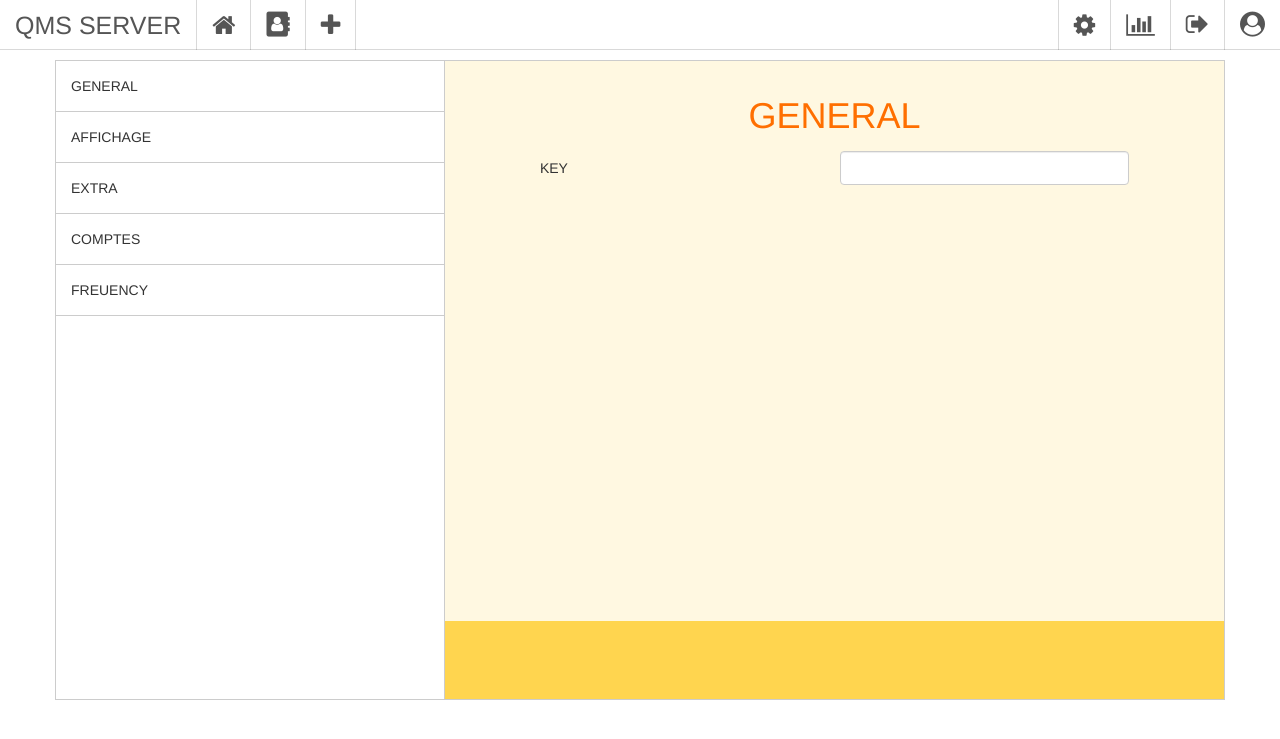
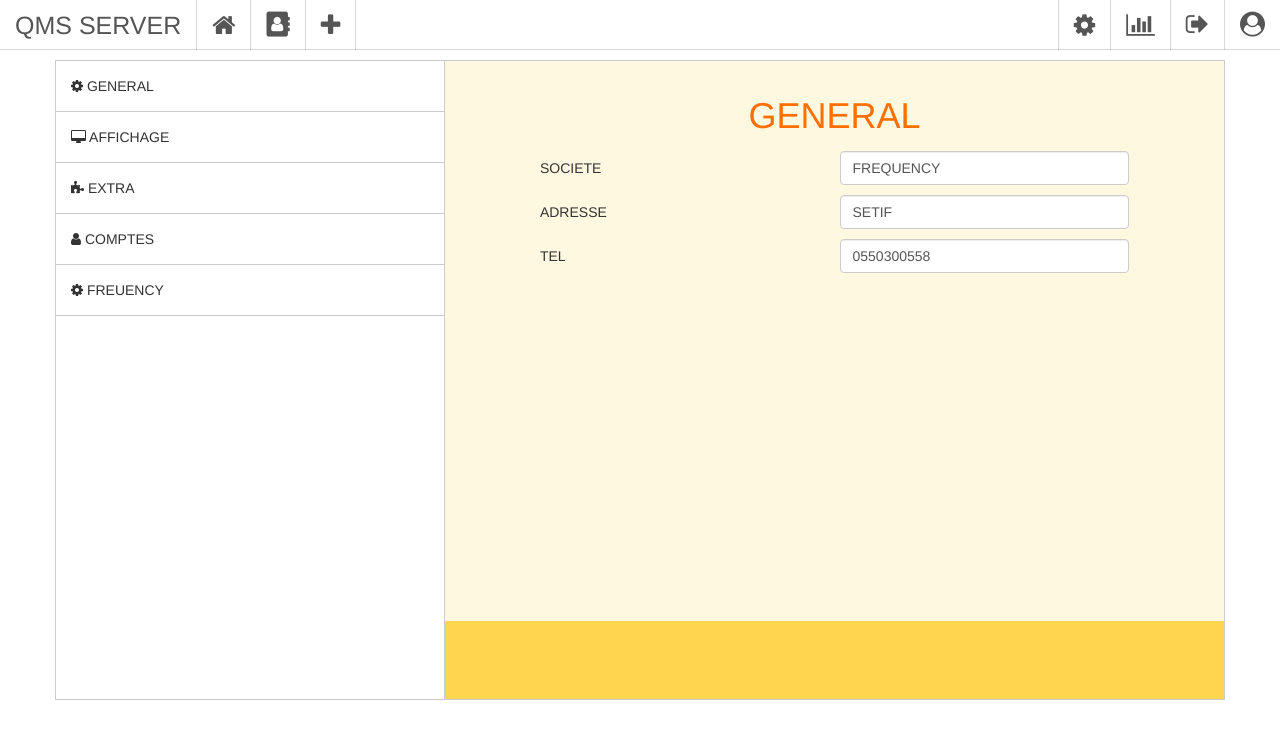
Before and after one commit to doublevie/QMS, a PHP site: page /settings.php in a window 1280 px wide. Shown: the top 739 px of the page. Run offline with PHP 8.4, Linux system fonts and the light colour scheme.

Commit message:
added save settings

```diff
--- a/app/settings.js
+++ b/app/settings.js
@@ -8,15 +8,29 @@ function loadTab(x,el) {
 }
 
 window.onload = function(){
+  loadSettings();
   loadTab(0);
-// document.body.style.opacity = 1;
+
 }
 
 
 
 function save(el) {
 var key = el.name , val = el.value;
-console.log('key '+key+'; value='+val);
-
+frequency.post('conf/save.php','key='+key+'&val='+val,function(z){
+  if (z !== '1') alert('z');
+  console.log(z+' '+key) ;
+});
 
 }
+
+function loadSettings(){
+  frequency.getJSON('conf/json.php',function(e){
+console.log(e);
+_('[name="NOM_SOCIETE"]').value = e.NOM_SOCIETE;
+_('[name="ADRESSE_SOCIETE"]').value = e.ADRESSE_SOCIETE;
+_('[name="TEL_SOCIETE"]').value = e.TEL_SOCIETE;
+_('[name="DISPLAYTYPE"]').value = e.DISPLAYTYPE;
+
+  });
+}
--- a/assets/css/main.css
+++ b/assets/css/main.css
@@ -35,6 +35,13 @@ transition: all 0.8s ease;overflow: hidden;margin: 0;
 .settingsWell h1 {color:#FF6F00;text-align: center;}
 
 
+table.settingsTable .form-control:focus {
+  border-color: #FFCA28;
+  outline: 0;
+  -webkit-box-shadow: inset 0 1px 1px rgba(0,0,0,.075), 0 0 3px rgba(255,202,40, .2);
+          box-shadow: inset 0 1px 1px rgba(0,0,0,.075), 0 0 3px rgba(255,202,40, .2);
+}
+
 table.settingsTable {width:80%;margin:0 auto;}
 table.settingsTable tr td {padding: 5px;width:50%}
 table.settingsTable form-control {height: 20px;padding-top:3px;padding-bottom:3px}
@@ -51,4 +58,4 @@ margin: 0;padding:0;
   border-bottom: 1px solid rgba(0, 0, 0, 0.2);
   cursor: pointer;
 }
-.settingsUl li.currentLi , .settingsUl li:hover {background: rgba(0,0,0,0.04)}
+.settingsUl li.currentLi , .settingsUl li:hover {background: rgba(0,0,0,0.04);color:#FF6F00}
--- /dev/null
+++ b/conf/json.php
@@ -0,0 +1,10 @@
+<?php
+
+$inifile = "qms.ini";
+$ini = parse_ini_file($inifile);
+$json = json_encode( $ini);
+header("Content-type: application/json");
+exit(  $json  );
+
+
+ ?>
--- /dev/null
+++ b/conf/qms.ini
@@ -0,0 +1,4 @@
+NOM_SOCIETE = "FREQUENCY"
+ADRESSE_SOCIETE = "SETIF"
+TEL_SOCIETE = 0550300558
+DISPLAYTYPE = "H"
--- a/settings.php
+++ b/settings.php
@@ -18,11 +18,11 @@
 <div class="row">
 <div class="col-sm-4 bord" style='padding:0'>
   <ul class="settingsUl">
-  <li onclick="loadTab(0,this)">GENERAL</li>
-  <li onclick="loadTab(1,this)">AFFICHAGE</li>
-  <li onclick="loadTab(2,this)">EXTRA</li>
-  <li onclick="loadTab(3,this)">COMPTES</li>
-  <li onclick="loadTab(4,this)">FREUENCY</li>
+  <li onclick="loadTab(0,this)"><i class="fa fa-cog"></i> GENERAL</li>
+  <li onclick="loadTab(1,this)"><i class="fa fa-desktop"></i> AFFICHAGE</li>
+  <li onclick="loadTab(2,this)"><i class="fa fa-puzzle-piece"></i> EXTRA</li>
+  <li onclick="loadTab(3,this)"><i class="fa fa-user"></i> COMPTES</li>
+  <li onclick="loadTab(4,this)"><i class="fa fa-cog"></i> FREUENCY</li>
   </ul>
 </div>
 <div class="col-sm-8 bord" style="border-left:none">
@@ -31,9 +31,21 @@
 <h1>GENERAL</h1>
 <table class="settingsTable">
 <tr>
-  <td>KEY</td>
-  <td><input type="text" class="form-control" name="val" value="" onkeyup="save(this)"></td>
+  <td>SOCIETE</td>
+  <td><input type="text" class="form-control" name="NOM_SOCIETE" value="" onkeyup="save(this)"></td>
 </tr>
+
+<tr>
+  <td>ADRESSE</td>
+  <td><input type="text" class="form-control" name="ADRESSE_SOCIETE" value="" onkeyup="save(this)"></td>
+</tr>
+
+<tr>
+  <td>TEL</td>
+  <td><input type="text" class="form-control" name="TEL_SOCIETE" value="" onkeyup="save(this)"></td>
+</tr>
+
+
 </table>
 
   </div>
@@ -41,6 +53,23 @@
 <div class="settingsWell" data-tab="1">
   <div class="inner">
     <h1>AFFICHAGE </h1>
+
+
+    <table class="settingsTable">
+      <tr>
+        <td>TYPE D'AFFICHEGE</td>
+        <td>
+<select class="form-control" name="DISPLAYTYPE"  onchange="save(this)">
+<option value="V">Affichege vertical</option>
+<option value="H">Affichege horizontal</option>
+</select>
+        </td>
+      </tr>
+
+
+
+
+</table>
 
   </div>
 </div>
@@ -77,10 +106,7 @@
 
 
 
-<script type="text/javascript">
-window.setTimeout(function(){
-  window.location.reload();
-},18000)
-</script>
+
+
   </body>
 </html>
```
Also changed, not shown: conf/save.php (added, +53 -0 lines).
